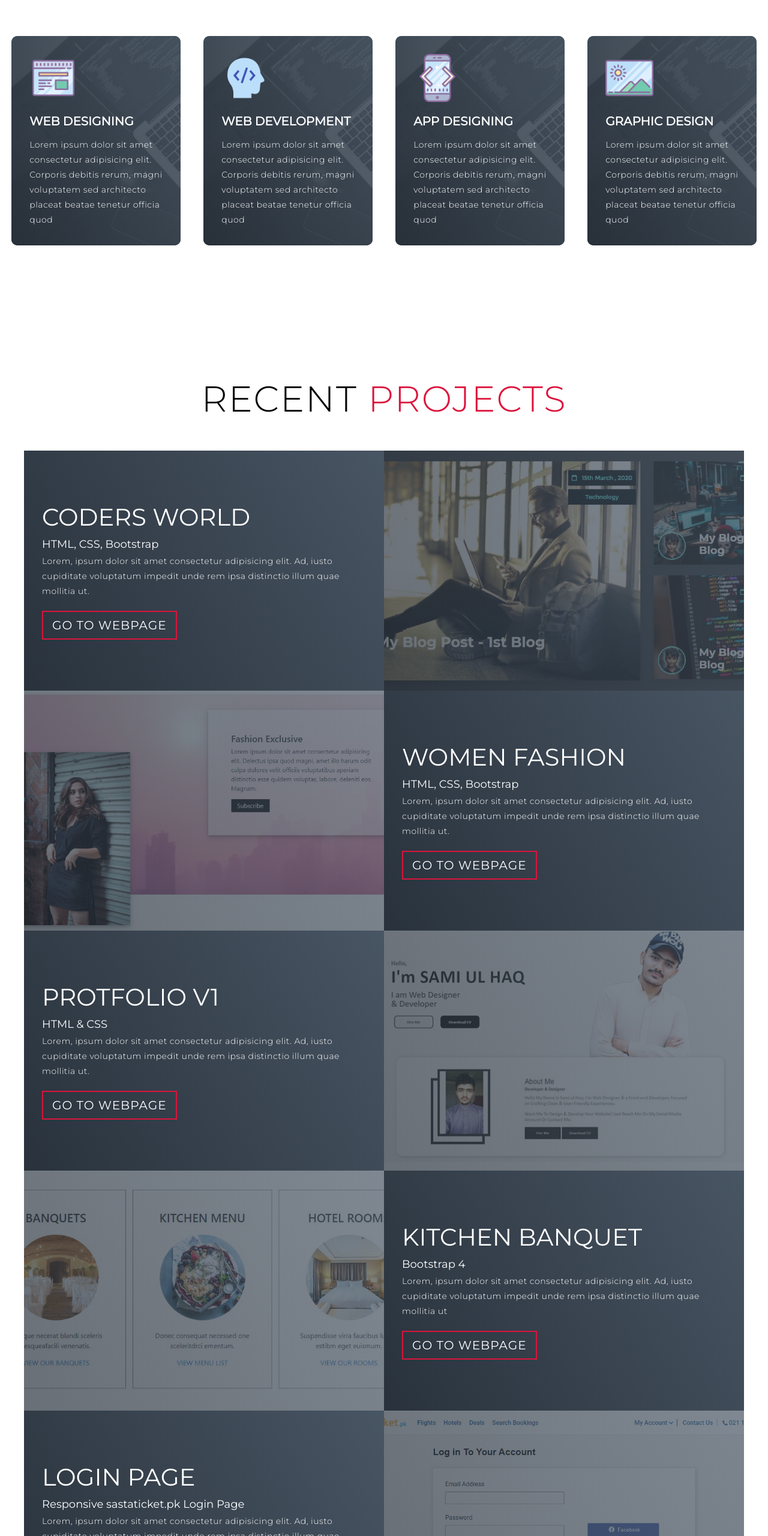
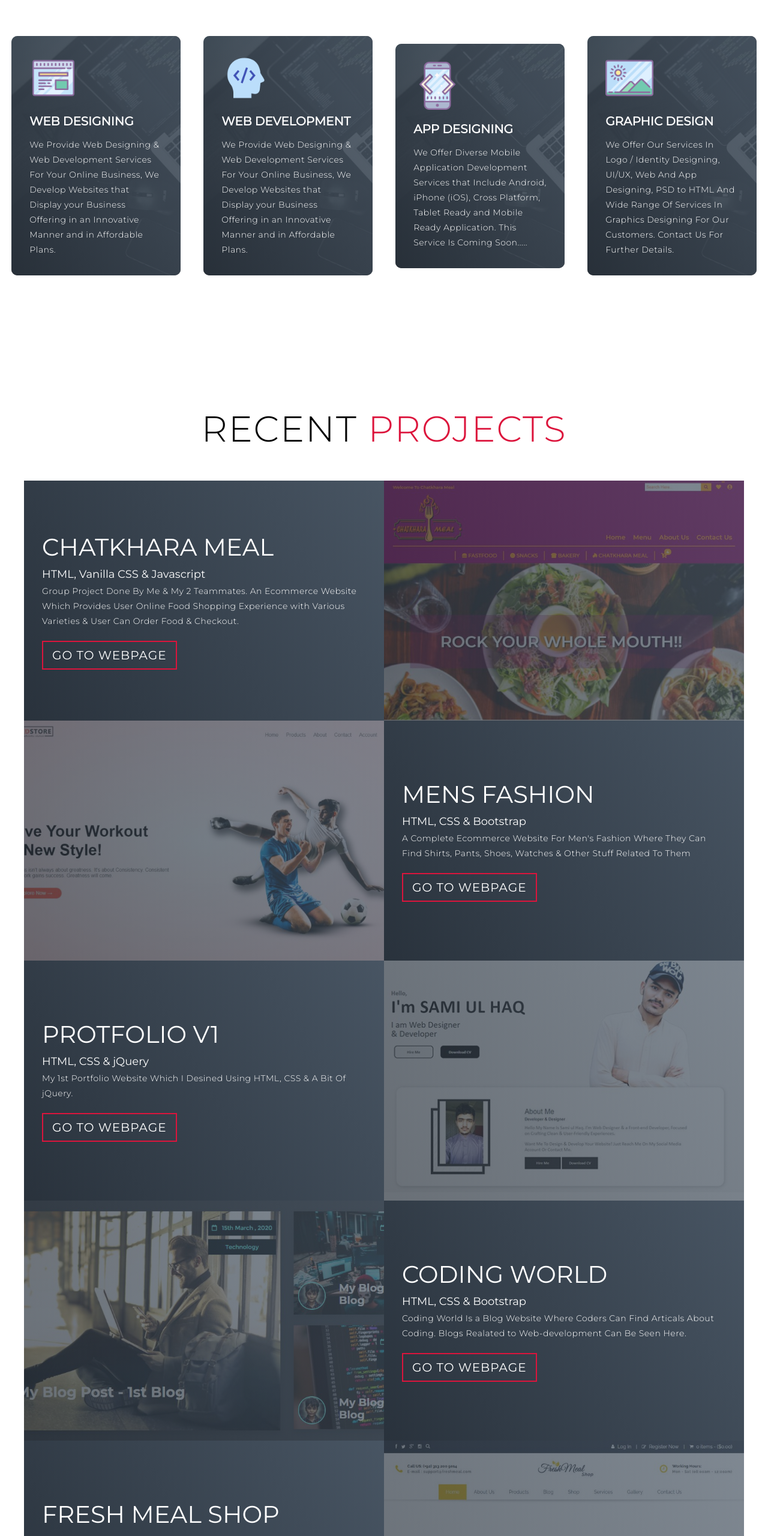
Before and after one commit to sami-ul-haq/portfolio, a plain HTML site: page index.html in a window 1280 px wide. Shown: the part 1092-3652 px from the top of the page at 60% size. Drawn offline with Linux system fonts and the light colour scheme.

Commit message:
Changes Done

```diff
--- a/css/style.css
+++ b/css/style.css
@@ -397,6 +397,7 @@ p {
 	height: 300px;
 	overflow: hidden;
 	position: relative;
+	cursor: pointer;
 }
 #projects .project-img:after {
 	content: '';
--- a/index.html
+++ b/index.html
@@ -1,22 +1,27 @@
 <!DOCTYPE html>
 <html lang="en">
   <head>
-  <meta charset="UTF-8">
-  <meta name="viewport" content="width=device-width, initial-scale=1.0">
-  <link rel="stylesheet" href="./css/style.css">
+    <meta charset="UTF-8" />
+    <link rel="icon" href="./img/favicon.ico" type="image/x-icon" />
+    <meta name="viewport" content="width=device-width, initial-scale=1.0" />
+    <link rel="stylesheet" href="./css/style.css" />
     <title>Sami ul Haq | Porfolio</title>
   </head>
+
   <body>
-
     <!-- Header -->
     <section id="header">
       <div class="header container">
         <div class="nav-bar">
           <div class="brand">
-          <a href="#hero"><h1><span>S</span>ami <span>u</span>l<span> H</span>aq</h1></a>
+            <a href="#hero">
+              <h1><span>S</span>ami <span>u</span>l<span> H</span>aq</h1>
+            </a>
           </div>
           <div class="nav-list">
-          <div class="hamburger"><div class="bar"></div></div>
+            <div class="hamburger">
+              <div class="bar"></div>
+            </div>
             <ul>
               <li><a href="#hero" data-after="Home">Home</a></li>
               <li><a href="#services" data-after="Service">Services</a></li>
@@ -31,59 +36,73 @@
 
     <!-- End Header -->
 
-
     <!-- Hero Section  -->
 
     <section id="hero">
       <div class="hero container">
-
         <div>
           <h1>Hello, <span></span></h1>
           <h1>My Name is <span></span></h1>
           <h1>SAMI UL HAQ <span></span></h1>
           <a href="#projects" type="button" class="cta">Portfolio</a>
         </div>
-
       </div>
     </section>
     <!-- End Hero Section  -->
 
     <!-- Service Section -->
     <section id="services">
-
       <div class="services container">
-
         <div class="service-top">
           <h1 class="section-title">Ser<span>vi</span>ces</h1>
-        <p>We Provide Wide Range Of Services Which Includes Web Designing & Web Development With Minimal Prices. Our Motto Is To Give Our Customer Best Of Best & Quality Product. Further Detais About Our Services, You Can Find Below: </p>
+          <p>
+            We Provide Wide Range Of Services Which Includes Web Designing & Web
+            Development With Minimal Prices. Our Motto Is To Give Our Customer
+            Best Of Best & Quality Product. Further Detais About Our Services,
+            You Can Find Below:
+          </p>
         </div>
 
         <div class="service-bottom">
-
           <div class="service-item">
-          <div class="icon"><img src="./img/web-design-100.png"/></div>
+            <div class="icon"><img src="./img/web-design-100.png" /></div>
             <h2>Web Designing</h2>
-          <p>Lorem ipsum dolor sit amet consectetur adipisicing elit. Corporis debitis rerum, magni voluptatem sed architecto placeat beatae tenetur officia quod</p>
+            <p>
+              We Provide Web Designing & Web Development Services For Your
+              Online Business, We Develop Websites that Display your Business
+              Offering in an Innovative Manner and in Affordable Plans.
+            </p>
           </div>
 
           <div class="service-item">
-          <div class="icon"><img src="./img/developer-100.png"/></div>
+            <div class="icon"><img src="./img/developer-100.png" /></div>
             <h2>Web Development</h2>
-          <p>Lorem ipsum dolor sit amet consectetur adipisicing elit. Corporis debitis rerum, magni voluptatem sed architecto placeat beatae tenetur officia quod</p>
+            <p>
+              We Provide Web Designing & Web Development Services For Your
+              Online Business, We Develop Websites that Display your Business
+              Offering in an Innovative Manner and in Affordable Plans.
+            </p>
           </div>
 
           <div class="service-item">
-          <div class="icon"><img src="./img/app-100.png"/></div>
+            <div class="icon"><img src="./img/app-100.png" /></div>
             <h2>App Designing</h2>
-          <p>Lorem ipsum dolor sit amet consectetur adipisicing elit. Corporis debitis rerum, magni voluptatem sed architecto placeat beatae tenetur officia quod</p>
+            <p>
+              We Offer Diverse Mobile Application Development Services that
+              Include Android, iPhone (iOS), Cross Platform, Tablet Ready and
+              Mobile Ready Application. This Service Is Coming Soon.....
+            </p>
           </div>
 
           <div class="service-item">
-          <div class="icon"><img src="./img/graphic-100.png"/></div>
+            <div class="icon"><img src="./img/graphic-100.png" /></div>
             <h2>Graphic Design</h2>
-          <p>Lorem ipsum dolor sit amet consectetur adipisicing elit. Corporis debitis rerum, magni voluptatem sed architecto placeat beatae tenetur officia quod</p>
+            <p>
+              We Offer Our Services In Logo / Identity Designing, UI/UX, Web And
+              App Designing, PSD to HTML And Wide Range Of Services In Graphics
+              Designing For Our Customers. Contact Us For Further Details.
+            </p>
           </div>
-
         </div>
       </div>
     </section>
@@ -97,67 +116,107 @@
         </div>
 
         <div class="all-projects">
-
           <div class="project-item">
             <div class="project-info">
-            <h1>CODERS WORLD</h1>
-            <h2>HTML, CSS, Bootstrap</h2>
-            <p>Lorem, ipsum dolor sit amet consectetur adipisicing elit. Ad, iusto cupiditate voluptatum impedit unde rem ipsa distinctio illum quae mollitia ut.</p>
-            <a href="https://sami-ul-haq.github.io/Blog-Website/" class="cta-project" target="_blank">Go To Webpage</a>
+              <h1>CHATKHARA MEAL</h1>
+              <h2>HTML, Vanilla CSS & Javascript</h2>
+              <p>
+                Group Project Done By Me & My 2 Teammates. An Ecommerce Website
+                Which Provides User Online Food Shopping Experience with Various
+                Varieties & User Can Order Food & Checkout.
+              </p>
+              <a
+                href="https://adibaabid-team-malamjabba.github.io/ChatKharaMeal-Website/"
+                class="cta-project"
+                target="_blank"
+                >Go To Webpage</a
+              >
             </div>
             <div class="project-img">
-            <img src="./img/Coders-blog.JPG" alt="project-1-img">
+              <img src="./img/chatkhara-meal.JPG" alt="project-1-img" />
             </div>
           </div>
 
           <div class="project-item">
             <div class="project-info">
-            <h1>WOMEN FASHION</h1>
-            <h2>HTML, CSS, Bootstrap</h2>
-            <p>Lorem, ipsum dolor sit amet consectetur adipisicing elit. Ad, iusto cupiditate voluptatum impedit unde rem ipsa distinctio illum quae mollitia ut.</p>
-            <a href="https://sami-ul-haq.github.io/women-fashion-website/" class="cta-project" target="_blank">Go To Webpage</a>
+              <h1>MENS FASHION</h1>
+              <h2>HTML, CSS & Bootstrap</h2>
+              <p>
+                A Complete Ecommerce Website For Men's Fashion Where They Can
+                Find Shirts, Pants, Shoes, Watches & Other Stuff Related To Them
+              </p>
+              <a
+                href="https://sami-ul-haq.github.io/complete-ecommerce-website/"
+                class="cta-project"
+                target="_blank"
+                >Go To Webpage</a
+              >
             </div>
             <div class="project-img">
-            <img src="./img/Women-Fashion2.JPG" alt="project-2-img">
+              <img src="./img/mens-fashion.JPG" alt="project-2-img" />
             </div>
           </div>
 
           <div class="project-item">
             <div class="project-info">
               <h1>PROTFOLIO V1</h1>
-            <h2>HTML & CSS</h2>
-            <p>Lorem, ipsum dolor sit amet consectetur adipisicing elit. Ad, iusto cupiditate voluptatum impedit unde rem ipsa distinctio illum quae mollitia ut.</p>
-            <a href="https://sami-ul-haq.github.io/samiulhaq/" class="cta-project" target="_blank">Go To Webpage</a>
+              <h2>HTML, CSS & jQuery</h2>
+              <p>
+                My 1st Portfolio Website Which I Desined Using HTML, CSS & A Bit
+                Of jQuery.
+              </p>
+              <a
+                href="https://sami-ul-haq.github.io/samiulhaq/"
+                class="cta-project"
+                target="_blank"
+                >Go To Webpage</a
+              >
             </div>
             <div class="project-img">
-            <img src="./img/project-1.jpg" alt="img">
+              <img src="./img/project-1.jpg" alt="img" />
             </div>
           </div>
 
           <div class="project-item">
             <div class="project-info">
-            <h1>KITCHEN BANQUET</h1>
-            <h2>Bootstrap 4</h2>
-            <p>Lorem, ipsum dolor sit amet consectetur adipisicing elit. Ad, iusto cupiditate voluptatum impedit unde rem ipsa distinctio illum quae mollitia ut</p>
-            <a href="https://sami-ul-haq.github.io/css-framework-task/" class="cta-project" target="_blank">Go To Webpage</a>
+              <h1>CODING WORLD</h1>
+              <h2>HTML, CSS & Bootstrap</h2>
+              <p>
+                Coding World Is a Blog Website Where Coders Can Find Articals
+                About Coding. Blogs Realated to Web-development Can Be Seen
+                Here.
+              </p>
+              <a
+                href="https://sami-ul-haq.github.io/Blog-Website/"
+                class="cta-project"
+                target="_blank"
+                >Go To Webpage</a
+              >
             </div>
             <div class="project-img">
-            <img src="./img/kitchen-banquet.JPG" alt="img">
+              <img src="./img/Coders-blog.JPG" alt="img" />
             </div>
           </div>
 
           <div class="project-item">
             <div class="project-info">
-            <h1>LOGIN PAGE</h1>
-            <h2>Responsive sastaticket.pk Login Page</h2>
-            <p>Lorem, ipsum dolor sit amet consectetur adipisicing elit. Ad, iusto cupiditate voluptatum impedit unde rem ipsa distinctio illum quae mollitia ut.</p>
-            <a href="https://sami-ul-haq.github.io/TK-Task-Sastaticket/" class="cta-project" target="_blank">Go To Webpage</a>
+              <h1>FRESH MEAL SHOP</h1>
+              <h2>HTML, CSS & Javascript</h2>
+              <p>
+                Product Advertisement Website Built Using HTML, Vanilla CSS And
+                Javascript. The Website Offer Fresh Meals To Its Customers.
+              </p>
+              <a
+                href="https://sami-ul-haq.github.io/ecommerce-meal-shop/"
+                class="cta-project"
+                target="_blank"
+                >Go To Webpage</a
+              >
             </div>
             <div class="project-img">
-            <img src="./img/project-5.png" alt="img">
+              <img src="./img/meal-shop.JPG" alt="img" />
             </div>
           </div>
-
         </div>
       </div>
     </section>
@@ -168,13 +227,19 @@
       <div class="about container">
         <div class="col-left">
           <div class="about-img">
-          <img src="./img/img-2.jpg" alt="img">
+            <img src="./img/img-2.jpg" alt="img" />
           </div>
         </div>
         <div class="col-right">
           <h1 class="section-title">About <span>me</span></h1>
           <h2>Front End Developer</h2>
-        <p>Hello My Name Is Sami ul Haq. I'm a Web Designer & a Front‑end Developer, Focused on Crafting Clean & User‑Friendly Experiences. I Convert People Ideas Into Interactive, User Friendly & Responsive Web applications. Want Me To Design & Develop Your Website! Just Reach Me On My Social Media Accounts Or Contact Me.</p>
+          <p>
+            Hello My Name Is Sami ul Haq. I'm a Web Designer & a Front‑end
+            Developer, Focused on Crafting Clean & User‑Friendly Experiences. I
+            Convert People Ideas Into Interactive, User Friendly & Responsive
+            Web applications. Want Me To Design & Develop Your Website! Just
+            Reach Me On My Social Media Accounts Or Contact Me.
+          </p>
           <a href="#" class="cta">Download Resume</a>
         </div>
       </div>
@@ -184,10 +249,12 @@
     <!-- Contact Section -->
     <section id="contact">
       <div class="contact container">
-      <div><h1 class="section-title">Contact <span>info</span></h1></div>
+        <div>
+          <h1 class="section-title">Contact <span>info</span></h1>
+        </div>
         <div class="contact-items">
           <div class="contact-item">
-          <div class="icon"><img src="./img/phone-100.png"/></div>
+            <div class="icon"><img src="./img/phone-100.png" /></div>
             <div class="contact-info">
               <h1>Phone</h1>
               <h2>+92 313 200 5014</h2>
@@ -195,7 +262,7 @@
             </div>
           </div>
           <div class="contact-item">
-          <div class="icon"><img src="./img/email-100.png"/></div>
+            <div class="icon"><img src="./img/email-100.png" /></div>
             <div class="contact-info">
               <h1>Email</h1>
               <h2>samiulhaq1810@gmail.com</h2>
@@ -203,7 +270,7 @@
             </div>
           </div>
           <div class="contact-item">
-          <div class="icon"><img src="./img/map-marker-100.png"/></div>
+            <div class="icon"><img src="./img/map-marker-100.png" /></div>
             <div class="contact-info">
               <h1>Address</h1>
               <h2>Gulshan-e-Hadeed, Karachi, Pakistan</h2>
@@ -217,20 +284,30 @@
     <!-- Footer -->
     <section id="footer">
       <div class="footer container">
-      <div class="brand"><h1><span>S</span>ami <span>U</span>l <span>H</span>aq</h1></div>
+        <div class="brand">
+          <h1><span>S</span>ami <span>U</span>l <span>H</span>aq</h1>
+        </div>
         <h2>Your Complete Web Solution</h2>
         <div class="social-icon">
           <div class="social-item">
-          <a href="https://www.facebook.com/sami.ul.haq.2017" target="_blank"><img src="./img/facebook-100.png"/></a>
+            <a href="https://www.facebook.com/sami.ul.haq.2017" target="_blank"
+              ><img src="./img/facebook-100.png"
+            /></a>
           </div>
           <div class="social-item">
-          <a href="https://www.instagram.com/_samiulhaq/" target="_blank"><img src="./img/instagram-100.png"/></a>
+            <a href="https://www.instagram.com/_samiulhaq/" target="_blank"
+              ><img src="./img/instagram-100.png"
+            /></a>
           </div>
           <div class="social-item">
-          <a href="https://twitter.com/samiulhaq0123" target="_blank"><img src="./img/twitter-100.png"/></a>
+            <a href="https://twitter.com/samiulhaq0123" target="_blank"
+              ><img src="./img/twitter-100.png"
+            /></a>
           </div>
           <div class="social-item">
-          <a href="https://github.com/sami-ul-haq" target="_blank"><img src="./img/github-100.png"/></a>
+            <a href="https://github.com/sami-ul-haq" target="_blank"
+              ><img src="./img/github-100.png"
+            /></a>
           </div>
         </div>
         <p>Copyright © 2020 samiulhaq. All rights reserved</p>
```
Also changed, not shown: img/chatkhara-meal.JPG (added), img/favicon.ico (added), img/meal-shop.JPG (added), img/mens-fashion.JPG (added). Lines whose indentation alone changed are shown as unchanged.
